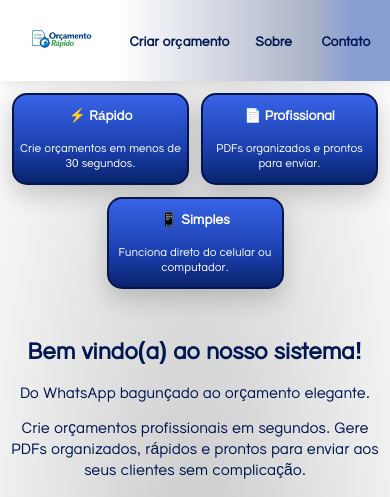
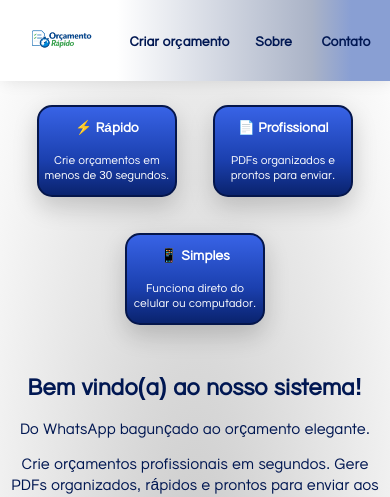
Before and after one commit to nathalidev/estudos_python, a Flask app: page / in a window 390 px wide. Shown: the top 497 px of the page. Run offline with Flask 3, Linux system fonts and the light colour scheme.

Commit message:
refatora estilização das páginas de contato, criar orçamento e sobre, ajusta layout e adiciona novas classes de benefício

```diff
--- a/projeto_pratica/app/static/css/index.css
+++ b/projeto_pratica/app/static/css/index.css
@@ -164,9 +164,29 @@ header p {
     }
 
     .beneficio {
-        width: calc(50% - 0.375rem);
+        width: calc(40% - 0.395rem);
         font-size: clamp(0.65rem, 3vw, 1rem);
     }
+
+    .beneficio--rapido,
+    .beneficio--profissional {
+        margin-top: 0.75rem;
+        margin-bottom: 0.75rem;
+    }
+
+    .beneficio--rapido{
+        margin-right: 0.75rem;
+    }
+
+    .beneficio--profissional{
+        margin-left: 0.75rem;
+    }
+
+    .beneficio--simples {
+        margin-top: 0.75rem;
+    }
+
+
 
     .secao-explicacao {
         flex-direction: column;
--- a/projeto_pratica/app/static/css/sobre.css
+++ b/projeto_pratica/app/static/css/sobre.css
@@ -1,3 +1,9 @@
 article li {
   list-style-type: disc;
 }
+
+@media (max-width: 768px) {
+    main{
+        padding: 0 1.5rem;
+    }
+}
--- a/projeto_pratica/app/templates/index.html
+++ b/projeto_pratica/app/templates/index.html
@@ -20,17 +20,17 @@
 
     <main>
         <section class="secao_site secao-beneficios">
-            <div class="beneficio">
+            <div class="beneficio beneficio--rapido">
                 <h3>⚡ Rápido</h3>
                 <p>Crie orçamentos em menos de 30 segundos.</p>
             </div>
 
-            <div class="beneficio">
+            <div class="beneficio beneficio--profissional">
                 <h3>📄 Profissional</h3>
                 <p>PDFs organizados e prontos para enviar.</p>
             </div>
 
-            <div class="beneficio">
+            <div class="beneficio beneficio--simples">
                 <h3>📱 Simples</h3>
                 <p>Funciona direto do celular ou computador.</p>
             </div>
```
Also changed, not shown: projeto_pratica/app/static/css/contato.css (+19 -1 lines), projeto_pratica/app/static/css/criar_orcamento.css (+16 -3 lines).
